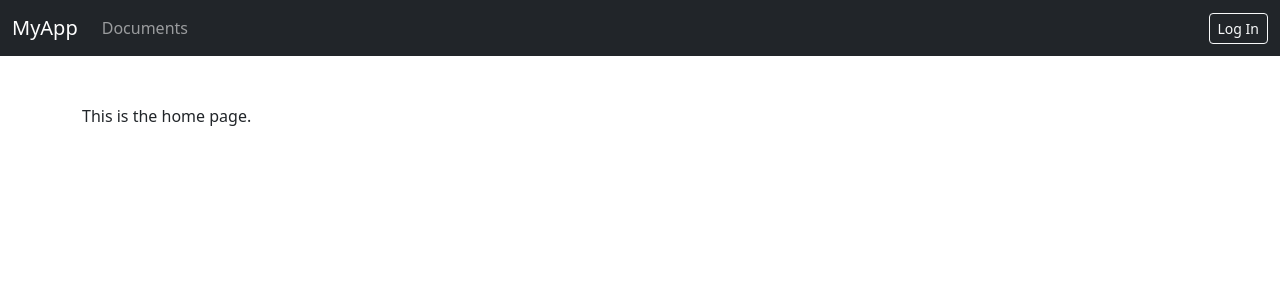
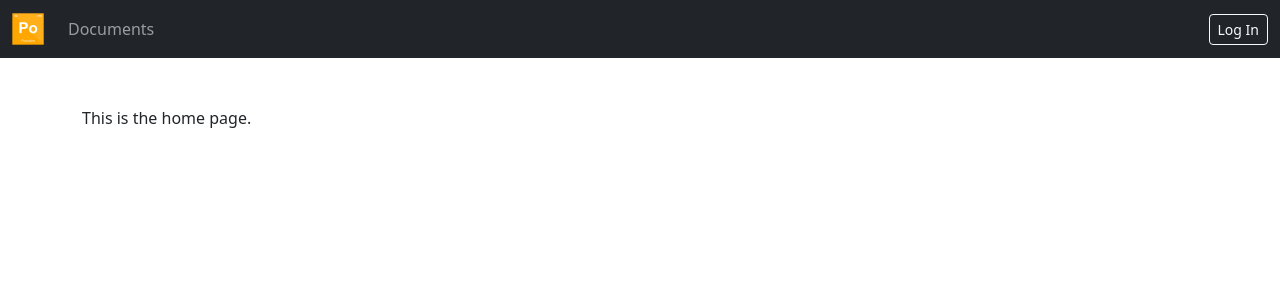
Before and after one commit to pole9774/random_nodejs_project, a React (Vite) app in the folder client/: page / in a window 1280 px wide. Shown: the top 300 px of the page. Built offline with nearby package versions, Linux system fonts and the light colour scheme; no server answers.

Commit message:
toast centered + icon changed

```diff
--- a/client/src/App.tsx
+++ b/client/src/App.tsx
@@ -1,5 +1,5 @@
 import { Route, Routes, useNavigate } from "react-router-dom";
-import { useState, useEffect, use } from "react";
+import { useState, useEffect } from "react";
 import { Toaster } from 'react-hot-toast';
 import { showToast } from './utilities/toast';
 import Documents from "./components/documents";
@@ -42,7 +42,7 @@ function App() {
 
   return (
     <>
-      <Toaster position="top-right" />
+      <Toaster position="top-center" />
 
       <NavigationBar user={user} loggedIn={loggedIn} doLogOut={doLogOut} />
 
--- a/client/src/components/NavigationBar.tsx
+++ b/client/src/components/NavigationBar.tsx
@@ -7,7 +7,14 @@ function NavigationBar(props: any) {
     return (
         <Navbar bg="dark" variant="dark" expand="lg">
             <Container fluid>
-                <Navbar.Brand onClick={() => navigate("/")} style={{ cursor: "pointer" }}>MyApp</Navbar.Brand>
+                <Navbar.Brand onClick={() => navigate("/")} style={{ cursor: "pointer" }}>
+                    <img
+                        src="/polonium.png"
+                        alt="Polonio Logo"
+                        height="32"
+                        className="d-inline-block align-top"
+                    />
+                </Navbar.Brand>
 
                 <Navbar.Toggle aria-controls="basic-navbar-nav" />
                 <Navbar.Collapse id="basic-navbar-nav">
```
Also changed, not shown: client/public/polonium.png, 1 other file (tests, documents, lock files or other folders).
